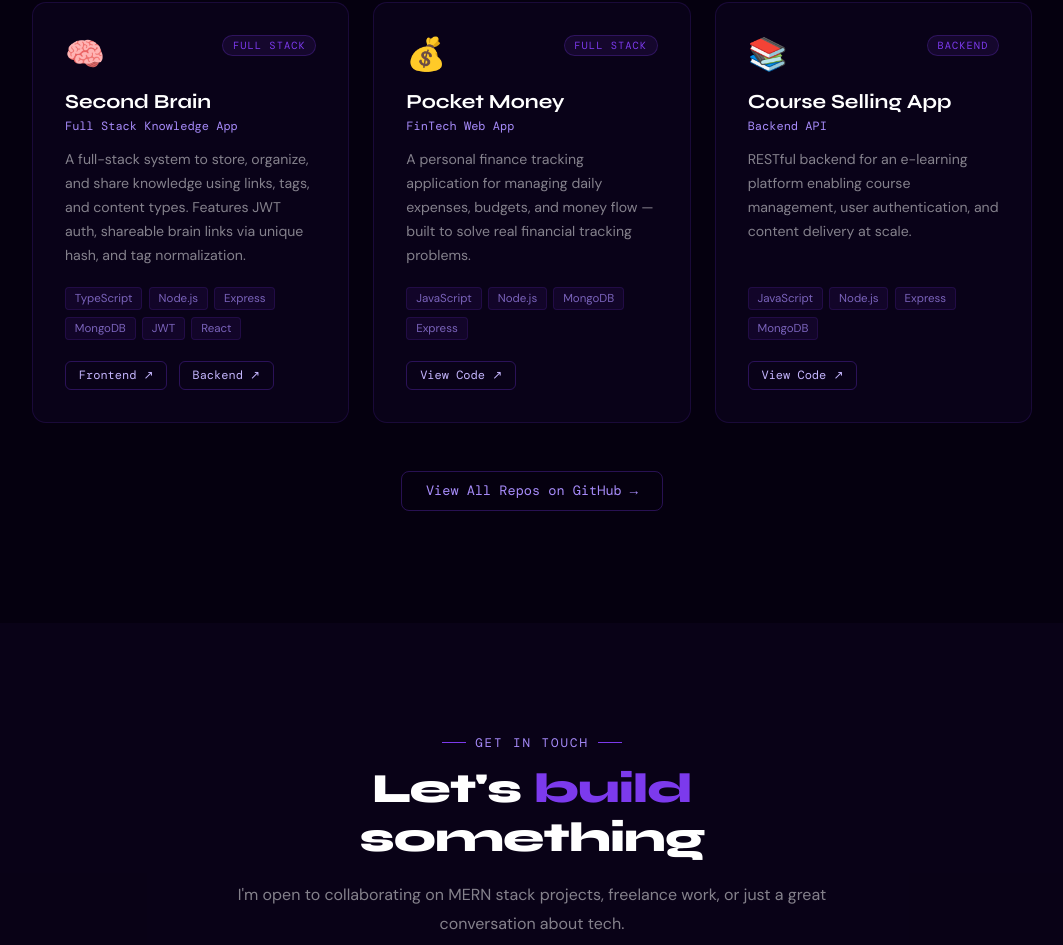
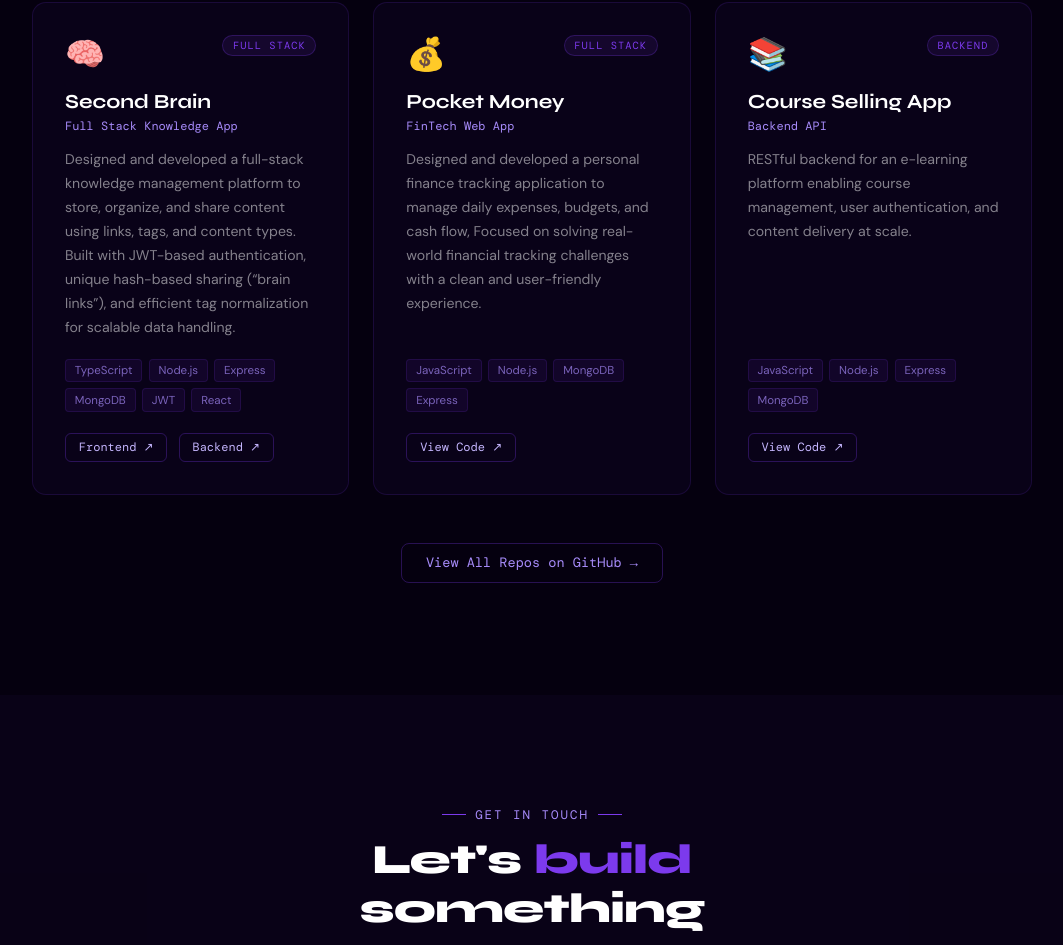
Before and after one commit to Samarth-2409X/My_portfolio, a React (Vite) app: page / in a window 1280 px wide. Shown: the part 2684-3629 px from the top of the page, without its empty margins (108-1171 px from the left). Built offline with nearby package versions, Linux system fonts and the light colour scheme; a web font is replaced by a local one.

Commit message:
chnges in project section

```diff
--- a/src/data/projects.js
+++ b/src/data/projects.js
@@ -4,7 +4,7 @@ export const projects = [
     name: "Second Brain",
     subtitle: "Full Stack Knowledge App",
     description:
-      "A full-stack system to store, organize, and share knowledge using links, tags, and content types. Features JWT auth, shareable brain links via unique hash, and tag normalization.",
+      "Designed and developed a full-stack knowledge management platform to store, organize, and share content using links, tags, and content types. Built with JWT-based authentication, unique hash-based sharing (“brain links”), and efficient tag normalization for scalable data handling.",
     tags: ["TypeScript", "Node.js", "Express", "MongoDB", "JWT", "React"],
     type: "Full Stack",
     frontendUrl: "https://github.com/Samarth-2409X/BrainlyFrontend",
@@ -17,7 +17,7 @@ export const projects = [
     name: "Pocket Money",
     subtitle: "FinTech Web App",
     description:
-      "A personal finance tracking application for managing daily expenses, budgets, and money flow — built to solve real financial tracking problems.",
+      "Designed and developed a personal finance tracking application to manage daily expenses, budgets, and cash flow, Focused on solving real-world financial tracking challenges with a clean and user-friendly experience.",
     tags: ["JavaScript", "Node.js", "MongoDB", "Express"],
     type: "Full Stack",
     url: "https://github.com/Samarth-2409X/Pocket_Money",
```
